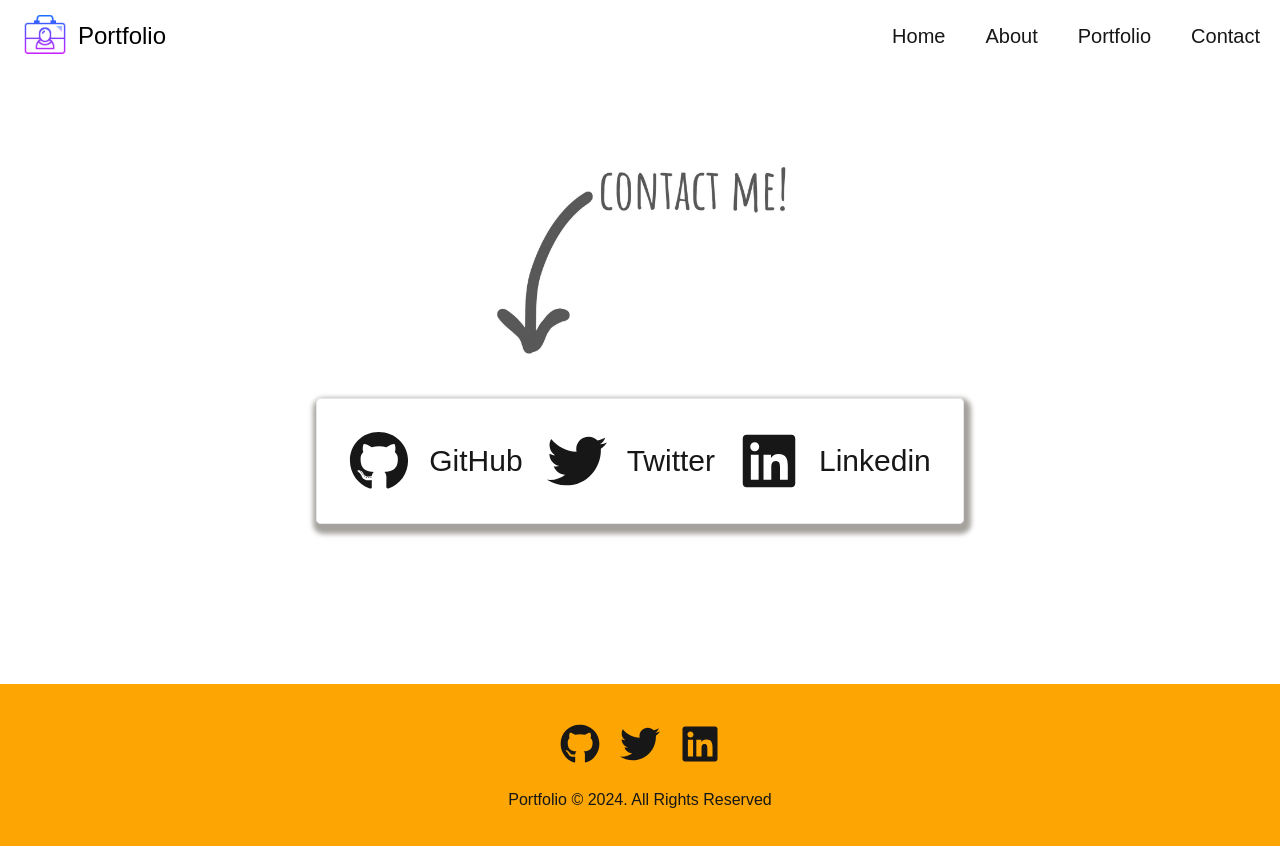
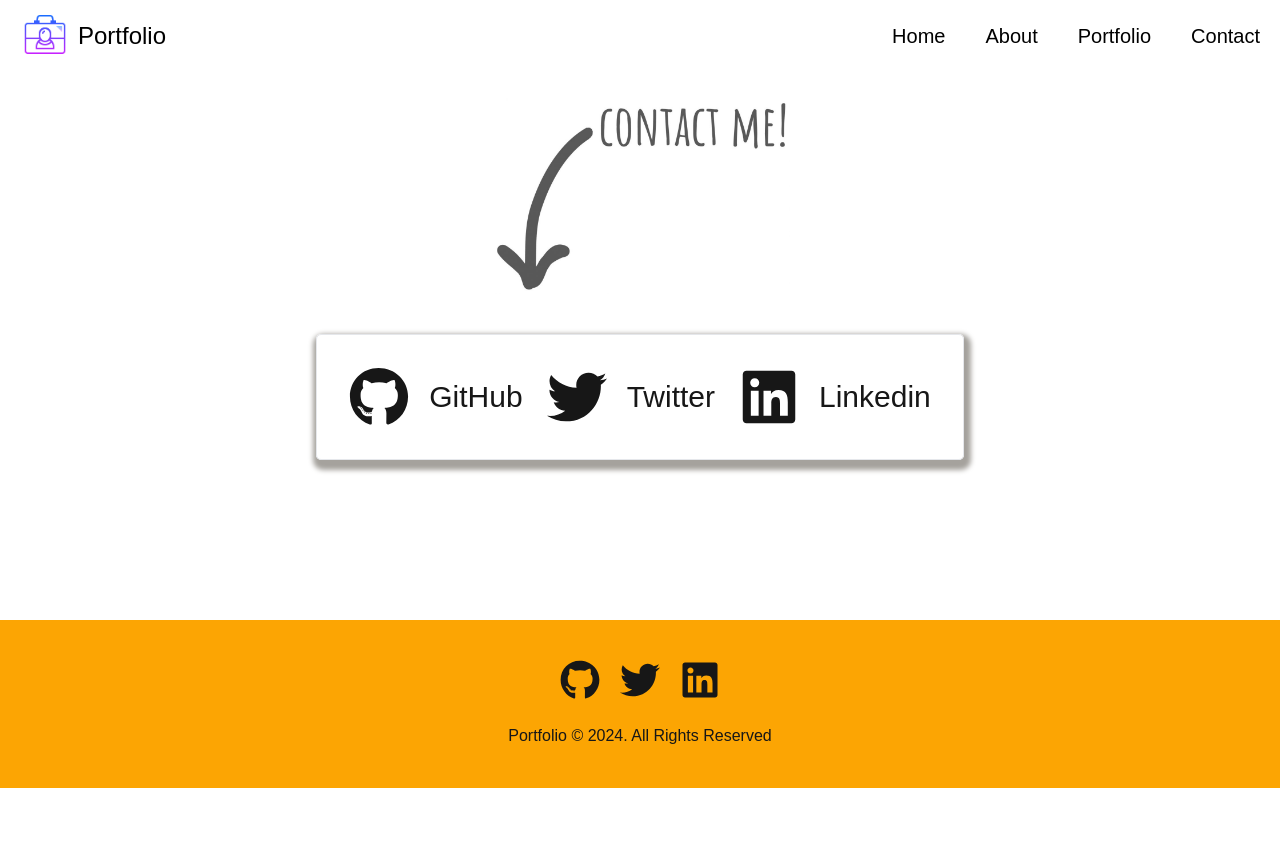
Before and after one commit to AsfaaKhan/Portfolio2, a Next.js app: page /contactPage in a window 1280 px wide. Shown: the top 846 px of the page. After the commit the page ends 800 px from the top, so only its background shows below. Built offline with nearby package versions, Linux system fonts and the light colour scheme; a web font is replaced by a local one.

Commit message:
Portfolio Website

```diff
--- a/app/aboutPage/page.tsx
+++ b/app/aboutPage/page.tsx
@@ -10,7 +10,7 @@ const FontNic = Niconne (
 
 export default function MainAbout(){
     return(
-        <div className=" my-10">
+        <div className="mt-24 my-10">
 
             {/* Container 1 */}
             <div className="flex flex-col justify-center items-center text-center mt-10">
--- a/app/contactPage/page.tsx
+++ b/app/contactPage/page.tsx
@@ -6,7 +6,7 @@ import Image from "next/image";
 
 export default function Contact() {
     return (
-        <div className="my-40 flex flex-col justify-center items-center text-center gap-10" >
+        <div className="mt-24 my-40 flex flex-col justify-center items-center text-center gap-10" >
             {/* Image */}
             <div>
                 <Image src={"/images/contact.jpg"}
--- a/app/page.tsx
+++ b/app/page.tsx
@@ -4,7 +4,7 @@ import Project from "@/components/Project1"
 
 export default function Home() {
   return (
-    <div>
+    <div className="mt-24">
       <Section />
       <About />
       <Project />
--- a/app/projectPage/page.tsx
+++ b/app/projectPage/page.tsx
@@ -2,7 +2,7 @@ import Project1 from "@/components/Project1"
 import Project2 from "@/components/Project2"
 export default function MainProjects(){
     return(
-        <div>
+        <div className="mt-24">
             <Project1 />
             <Project2 />
 
--- a/components/Footer.tsx
+++ b/components/Footer.tsx
@@ -1,15 +1,20 @@
 import { FaGithub } from "react-icons/fa";
 import { FaTwitter } from "react-icons/fa";
 import { FaLinkedin } from "react-icons/fa";
-
+import Link from "next/link";
 
 export default function Footer(){
     return(
         <div className=" bg-primary p-10 flex flex-col justify-center items-center gap-6">
             <div className=" flex justify-center items-center text-center gap-5 ">
+            <Link href={"https://github.com/AsfaaKhan"}>
             < FaGithub  size={40}/>
-            <FaTwitter size={40}/>
+            </Link>
+           <Link href={"https://www.linkedin.com/in/asfaa-khan-4b80a0267?utm_source=share&utm_campaign=share_via&utm_content=profile&utm_medium=android_app"}><FaTwitter size={40}/></Link>
+            <Link href={"https://x.com/KhanAsfaa?s=08"}>
             <FaLinkedin size={40}/>
+            </Link>
+
             </div>
             <div>
                 <p>Portfolio &copy; 2024. All Rights Reserved</p>
--- a/components/Header.tsx
+++ b/components/Header.tsx
@@ -30,20 +30,20 @@ export default function Header() {
                     </div>
                     {/* NAVBAR ITEMS */}
                     <div className="hidden md:flex justify-end gap-10 text-xl" >
-                        <Link href="/" className="hover:text-primary hover:underline">Home</Link>
-                        <Link href="/aboutPage"  className="hover:text-primary hover:underline">About</Link>
-                        <Link href="/projectPage"  className="hover:text-primary hover:underline" > Portfolio</Link>
-                        <Link href="/contactPage"  className="hover:text-primary hover:underline"> Contact</Link>
+                        <Link href="/" className="hover:text-primary hover:underline text-black">Home</Link>
+                        <Link href="/aboutPage"  className="hover:text-primary hover:underline text-black">About</Link>
+                        <Link href="/projectPage"  className="hover:text-primary hover:underline text-black" > Portfolio</Link>
+                        <Link href="/contactPage"  className="hover:text-primary hover:underline text-black"> Contact</Link>
                     </div>
 
                     {/* HAMBURGER NAVBAR */}
-                    <div className="md:hidden p-4 flex flex-col justify-center items-center gap-3" onClick={handleNavbar} >
+                    <div className="md:hidden p-4 flex flex-col justify-center text-black items-center gap-3" onClick={handleNavbar} >
                         {navbar ? <CgMenuMotion  size={40}/> : <CgMenu size={40}/>}
                     </div>
                 </div>
 
                 {navbar && (
-                    <div className="md:hidden bg-white p-4 flex flex-col justify-center items-center gap-4 text-center text-xl" >
+                    <div className="md:hidden bg-white p-4 flex flex-col justify-center items-center gap-4 text-center text-xl text-black" >
                         <Link href="/"
                         className="hover:text-primary hover:underline" onClick={handleNavbar}>Home</Link>
                         <Link href="/aboutPage"  className="hover:text-primary
--- a/components/HeroSection.tsx
+++ b/components/HeroSection.tsx
@@ -15,7 +15,7 @@ export default function Section() {
     return (
         <div>
             {/* Hero Section */}
-            <div className="bg-[url('/images/1.jpg')] bg-cover bg-center bg-no-repeat h-[40vh] md:h-[50vh] lg:h-[80vh] flex justify-center items-center text-center">
+            <div className="mt-10 bg-[url('/images/1.jpg')] bg-cover bg-centerr bg-no-repeat h-[50vh] md:h-[50vh] lg:h-[80vh] flex justify-center items-center text-center">
                 <div className="flex flex-col justify-center items-center text-center gap-6 ">
                     <h1 className={`font-bold text-7xl ${FontNic.className}`}>Asfaa Khan</h1>
                     <p className="font-bold text-5xl ">Web Developer</p>
--- a/components/Project1.tsx
+++ b/components/Project1.tsx
@@ -13,7 +13,7 @@ const FontNic = Niconne(
 export default function Project() {
     return (
         <div>
-            <div className=" flex flex-col justify-center items-center text-center mt-10 mb-10">
+            <div className="  flex flex-col justify-center items-center text-center mt-10 mb-10">
                 <div >
                     <h1 className={`${FontNic.className}  font-bold text-8xl `}>Explore My Projects</h1>
                 </div>
```
